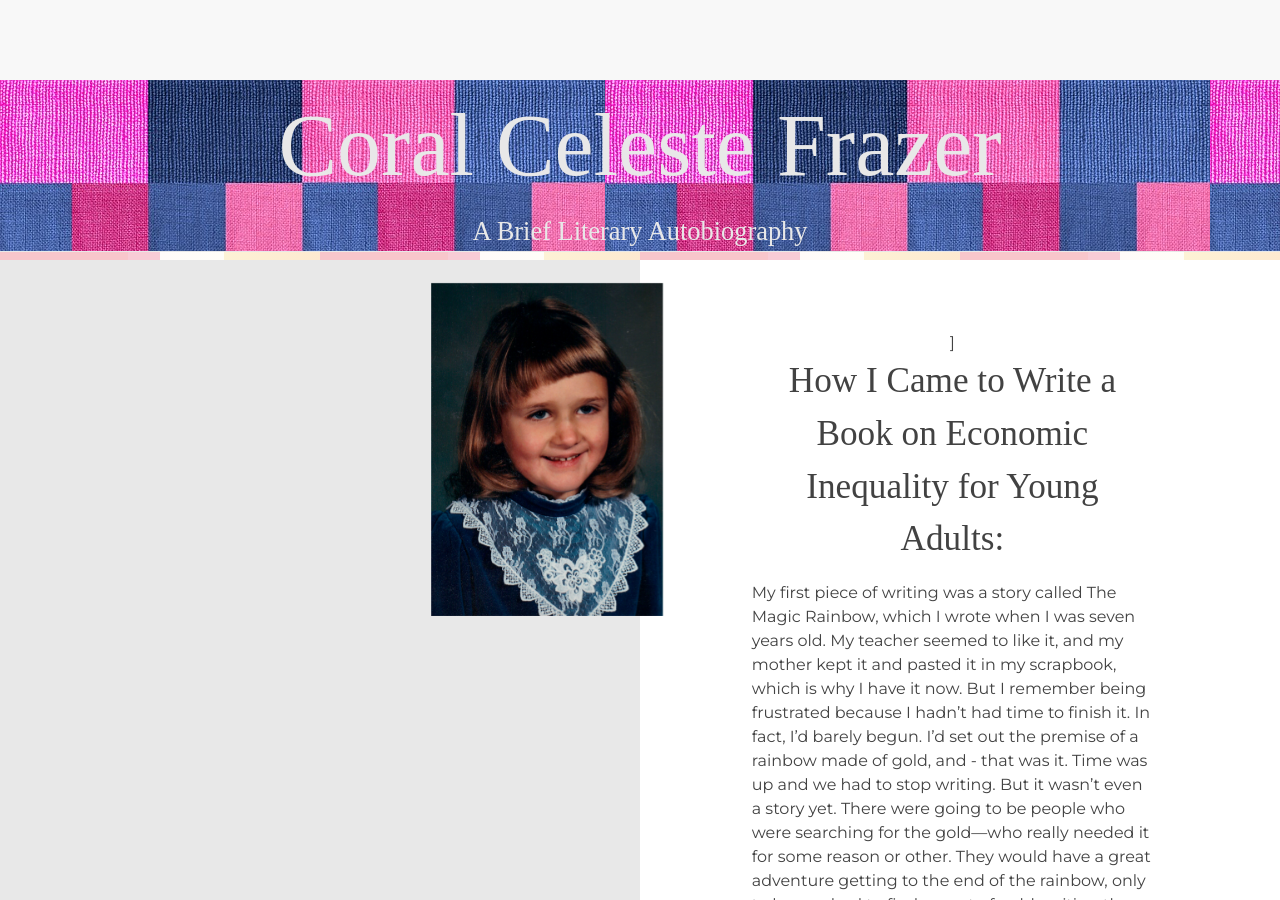
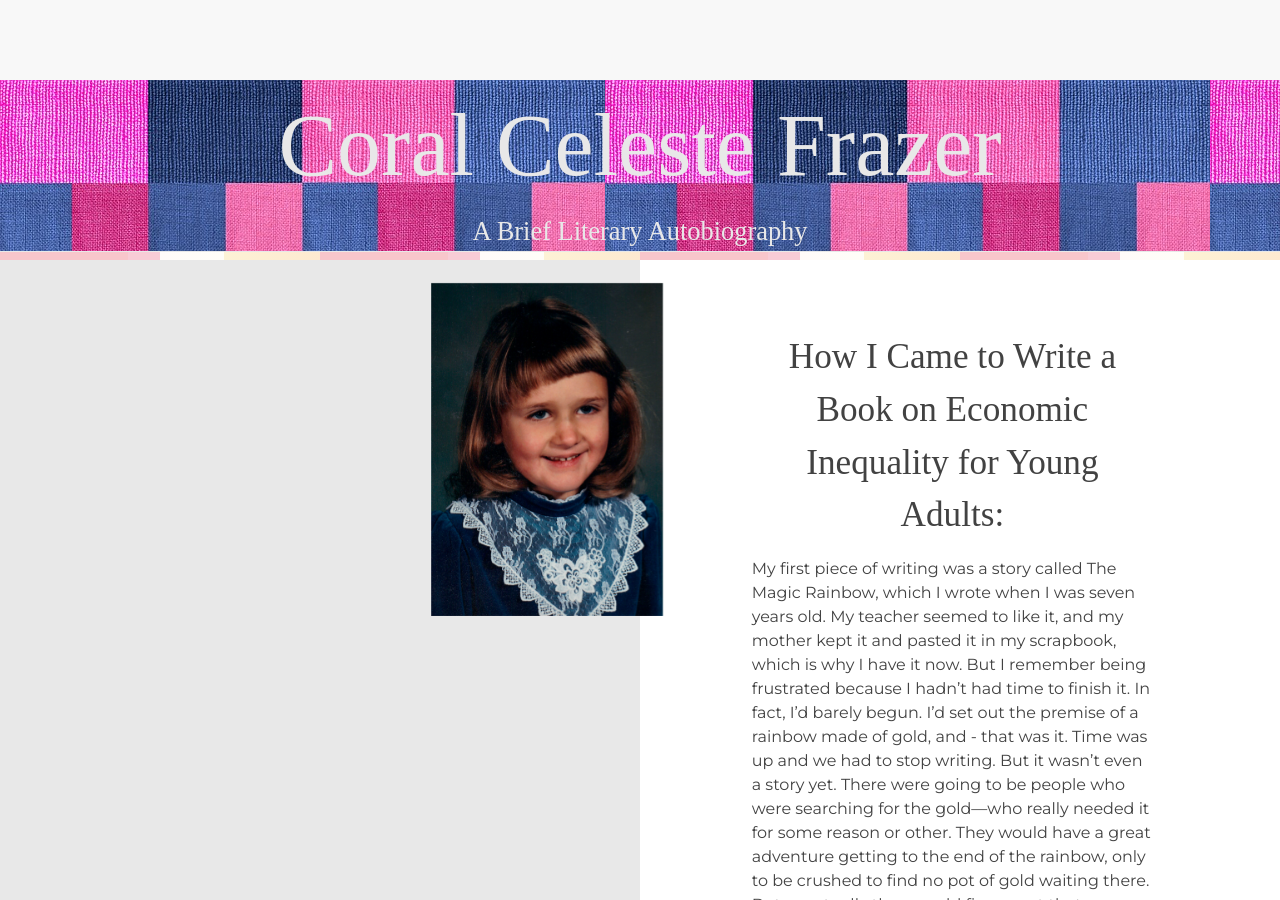
Before and after one commit to SkyRousse/coral-frazer-author-site, a Jekyll site: the page built from bio.md, in a window 1280 px wide and 900 px high. Built offline with Jekyll 4.4.1, drawn with Linux system fonts in a browser that asks for light colours; some web fonts are replaced.

Commit message:
fix bug on about page, add link to logo in footer

```diff
--- a/_includes/footer.html
+++ b/_includes/footer.html
@@ -1,7 +1,7 @@
 <footer class="site-footer">
   <div class="footer-inner">
     <div class="logo">
-      <img src="{{ "/assets/images/magic-rainbow-footer.png" | relative_url }}" alt="rainbow silhouette logo" />
+     <a class="home-link no-bling" href="{{ "/" | relative_url }}"><img src="{{ "/assets/images/magic-rainbow-footer.png" | relative_url }}" alt="rainbow silhouette logo" /></a>
       <h2 class="footer-heading">{{ site.title | escape }}</h2>
     </div>
     <div class="flex-container wrap">
--- a/_layouts/bio.html
+++ b/_layouts/bio.html
@@ -18,7 +18,7 @@ layout: default
     <div class="flex-container row wrap space-around">
       <div class="flex-item _25-phone-up _33-tablet-landscape-up  flex-container">
       </div>
-      <div class="flex-item _75-phone-up _33-tablet-landscape-up text-center side2">]
+      <div class="flex-item _75-phone-up _33-tablet-landscape-up text-center side2">
         <h2>How I Came to Write a Book on Economic Inequality for Young Adults:</h2>
         <p data-about-position="1">My first piece of writing was a story called The Magic Rainbow, which I wrote when I was seven years old. My teacher seemed
         to like it, and my mother kept it and pasted it in my scrapbook, which is why I have it now. But I remember being
```
Also changed, not shown: README.md.
